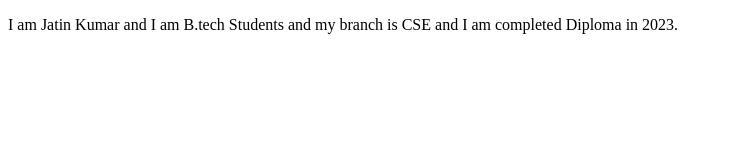
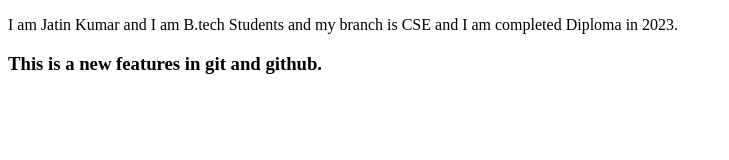
Before and after one commit to JatinKumar0912/localrepo, a plain HTML site: page index.html in a window 1280 px wide. Shown: the whole page, without its empty margins (0-729 px from the left). Drawn offline with Linux system fonts and the light colour scheme.

Commit message:
Add new features

```diff
--- a/index.html
+++ b/index.html
@@ -7,5 +7,7 @@
 </head>
 <body>
     <p>I am Jatin Kumar and I am B.tech Students and my branch is CSE and I am completed Diploma in 2023.</p>
+
+    <h3>This is a new features in git and github.</h3>
 </body>
 </html>
```
